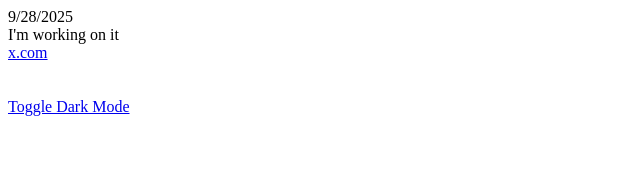
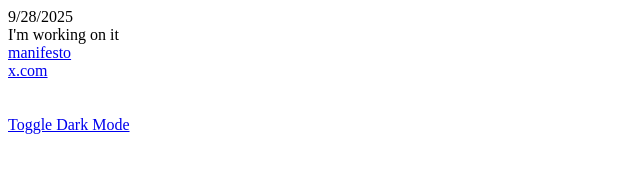
Before and after one commit to omnirail/web, a plain HTML site: page index.html in a window 1280 px wide. Shown: the whole page, without its empty margins (0-640 px from the left). Drawn offline with Linux system fonts and the light colour scheme.

Commit message:
Update index.html

```diff
--- a/index.html
+++ b/index.html
@@ -15,6 +15,7 @@ body.dark a {
 <body class="">
 9/28/2025<br>
 I'm working on it<br>
+<a href="https://www.activism.net/cypherpunk/manifesto.html">manifesto</a><br>
 <a href="https://x.com/omnirail">x.com</a><br><br><br>
 <a href="https://blur.pm/#" onclick="document.body.classList.toggle(&#39;dark&#39;); return false;">Toggle Dark Mode</a>
 
```
